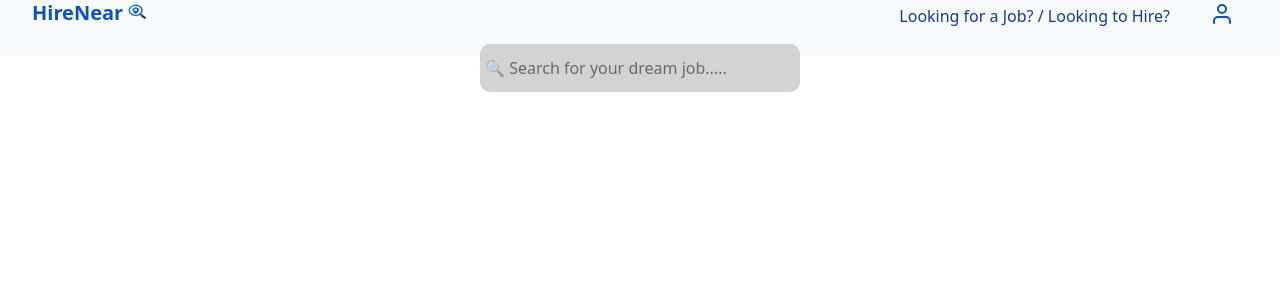
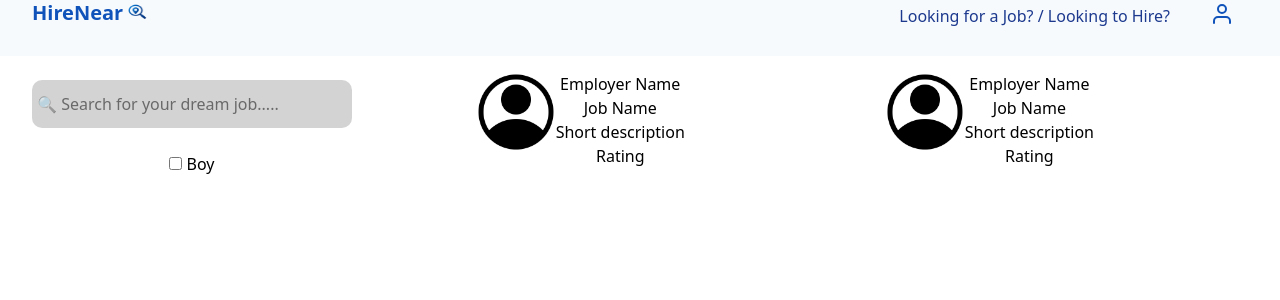
Before and after one commit to BmKaranja/HireNear, a React (Vite) app in the folder HireNear/: page /jobs in a window 1280 px wide. Shown: the top 300 px of the page. Built offline with nearby package versions, Linux system fonts and the light colour scheme.

Commit message:
Update: I had to change up job section and have a grid

```diff
--- a/HireNear/src/components/JobCard.jsx
+++ /dev/null
@@ -1,11 +0,0 @@
-import React from 'react'
-
-function JobCard() {
-  return (
-    <div>
-
-    </div>
-  )
-}
-
-export default JobCard
--- /dev/null
+++ b/HireNear/src/components/JobCards.jsx
@@ -0,0 +1,33 @@
+import React from 'react'
+
+function JobCard() {
+  return (
+    <div className='grid grid-cols-2 marginr gap-50 mt-10'>
+      <div className='flex flex-1 flex-row h-10 jobcard'>
+        <div>
+          <img src="account.png" alt="employer" className='h-20'/>
+        </div>
+        <div>
+          <p>Employer Name</p>
+          <p>Job Name</p>
+          <p>Short description</p>
+          <p>Rating</p>
+        </div>
+      </div>
+            <div className='flex flex-1 flex-row h-10 shadow-amber-500'>
+        <div>
+          <img src="account.png" alt="employer" className='h-20'/>
+        </div>
+        <div>
+          <p>Employer Name</p>
+          <p>Job Name</p>
+          <p>Short description</p>
+          <p>Rating</p>
+        </div>
+      </div>
+
+    </div>
+  )
+}
+
+export default JobCard
--- a/HireNear/src/components/JobList.jsx
+++ b/HireNear/src/components/JobList.jsx
@@ -1,6 +1,7 @@
 import React from 'react'
 import NavBr2 from './NavBr2'
 import Searchbar from './Searchbar'
+import JobCard from './JobCards'
 
 function JobList() {
   return (
@@ -8,7 +9,14 @@ function JobList() {
       <div id='top1'>
         <NavBr2/>
       </div>
-      <Searchbar/>
+      <div className='flex flex-1 flex-row'>
+        <div>
+          <Searchbar/>
+        </div>
+        <div>
+          <JobCard/>
+        </div>
+      </div>
     </div>
   )
 }
--- a/HireNear/src/components/Searchbar.jsx
+++ b/HireNear/src/components/Searchbar.jsx
@@ -3,7 +3,8 @@ import React from 'react'
 function Searchbar() {
   return (
     <div>
-      <input type='search' placeholder='🔍 Search for your dream job.....' id='jobsearch' className='shadow-blue-950'></input>
+      <input type='search' placeholder='🔍 Search for your dream job.....' id='jobsearch' className='shadow-blue-950'></input><br></br><br></br>
+      <input type='checkbox'></input><label> Boy</label><br></br><br></br>
     </div>
   )
 }
--- a/HireNear/src/index.css
+++ b/HireNear/src/index.css
@@ -107,13 +107,18 @@ h1 {
   height: 7vh;
 }
 #jobsearch{
-  position:relative;
   background-color:lightgray;
-  border-style:solid;
   border-radius: 10px;
-  box-shadow: #0f52ba;
   width: 25vw;
   height: 6vh;
   padding: 5px;
-  margin-top: 1%;
+  margin-top: 15%;
 }
+.marginr{
+  position: relative;
+  left: 20%;
+}
+.jobcard{
+  box-shadow: #0f52ba;
+  height: fit-content;
+}
```
